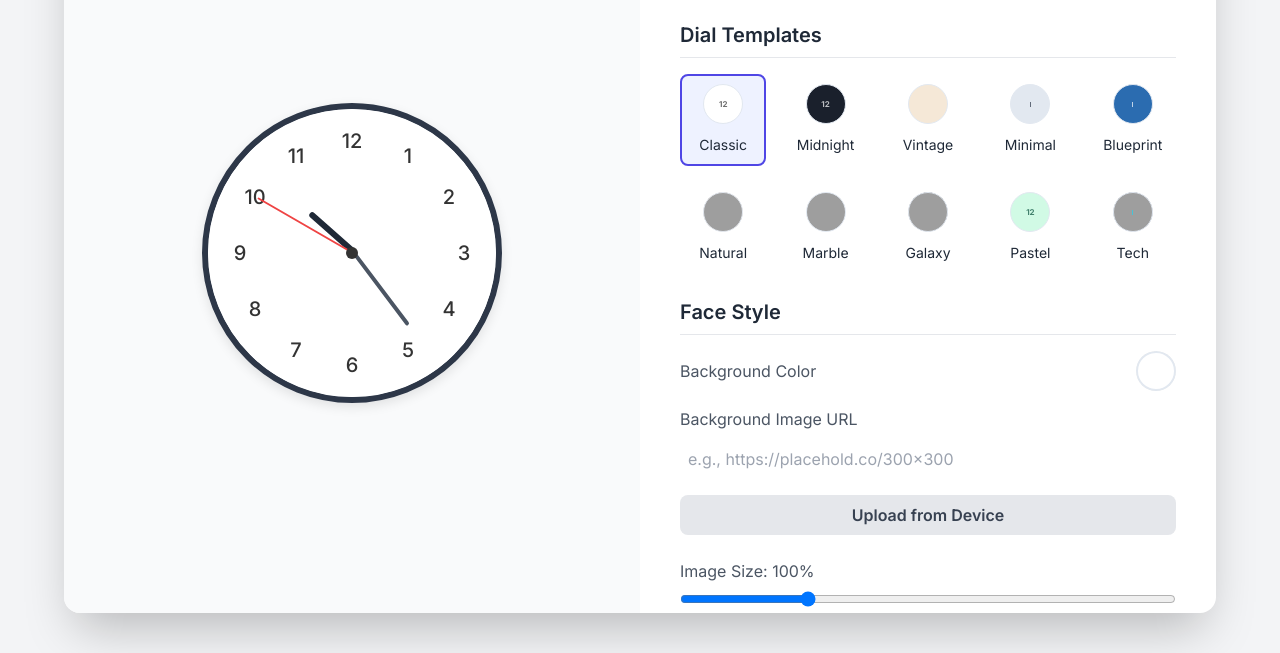
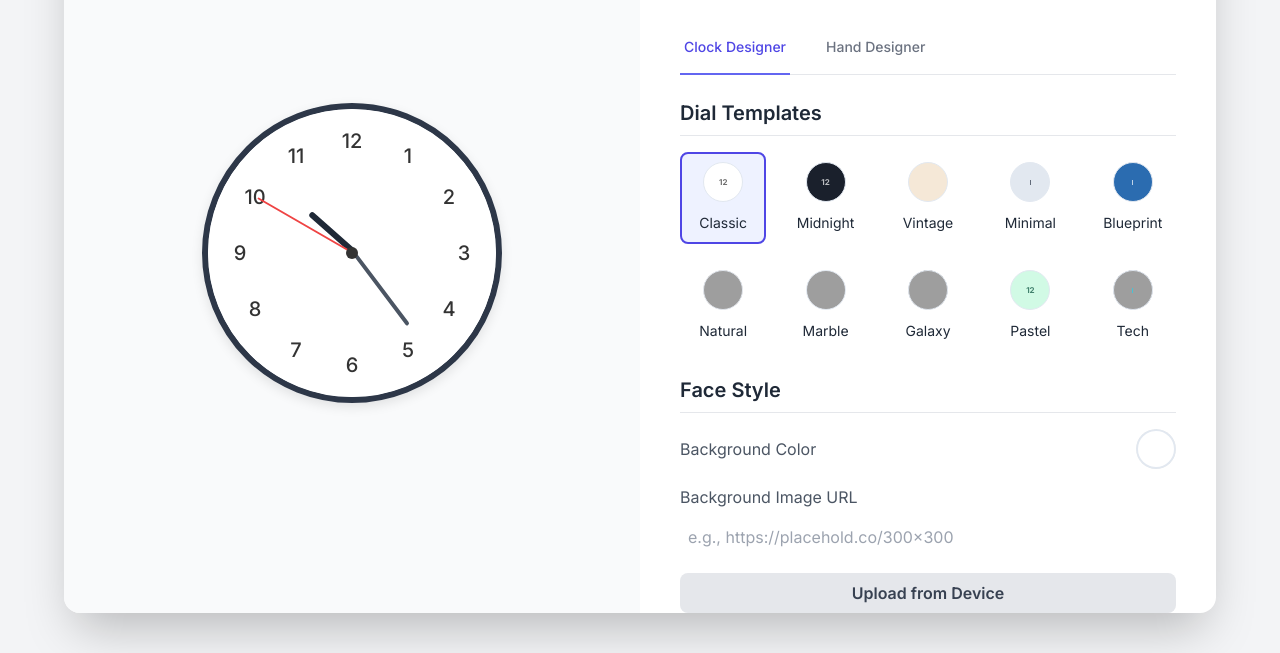
Before and after one commit to neelakandanz/neelakandanz.github.io, a plain HTML site: page tools/watch-face-tool.html in a window 1280 px wide. Shown: the part 147-800 px from the top of the page. Drawn offline with nearby package versions, Linux system fonts and the light colour scheme; grey boxes are pictures that could not be loaded.

Commit message:
Update watch-face-tool.html

```diff
--- a/tools/watch-face-tool.html
+++ b/tools/watch-face-tool.html
@@ -148,6 +148,16 @@
                 <p class="text-gray-500 mt-1">Customize your analog clock in real-time.</p>
             </div>
 
+            <div class="border-b border-gray-200">
+                <nav class="-mb-px flex space-x-8" aria-label="Tabs">
+                    <a href="#" class="border-indigo-500 text-indigo-600 whitespace-nowrap py-4 px-1 border-b-2 font-medium text-sm" aria-current="page">
+                        Clock Designer
+                    </a>
+                    <a href="./watch-hands-tool.html" class="border-transparent text-gray-500 hover:text-gray-700 hover:border-gray-300 whitespace-nowrap py-4 px-1 border-b-2 font-medium text-sm">
+                        Hand Designer
+                    </a>
+                </nav>
+            </div>
             <div class="space-y-4">
                 <h2 class="text-xl font-semibold border-b pb-2">Dial Templates</h2>
                 <div id="dial-templates-grid" class="grid grid-cols-4 sm:grid-cols-5 gap-4"></div>
@@ -405,7 +415,7 @@
         });
 
 
-saveBtn.addEventListener('click', () => {
+    saveBtn.addEventListener('click', () => {
             // This new method creates a temporary, scaled "artboard" to ensure
             // the capture is always centered, regardless of the clock's border or padding.
             const scale = 4;
@@ -439,7 +449,7 @@ saveBtn.addEventListener('click', () => {
 
             // 6. Capture the ARTBOARD, which contains the perfectly scaled clock
             domtoimage.toPng(artboard, options)
-              .then(function (dataUrl) {
+                .then(function (dataUrl) {
                 const link = document.createElement('a');
                 link.download = 'custom-clock-hd.png';
                 link.href = dataUrl;
```
